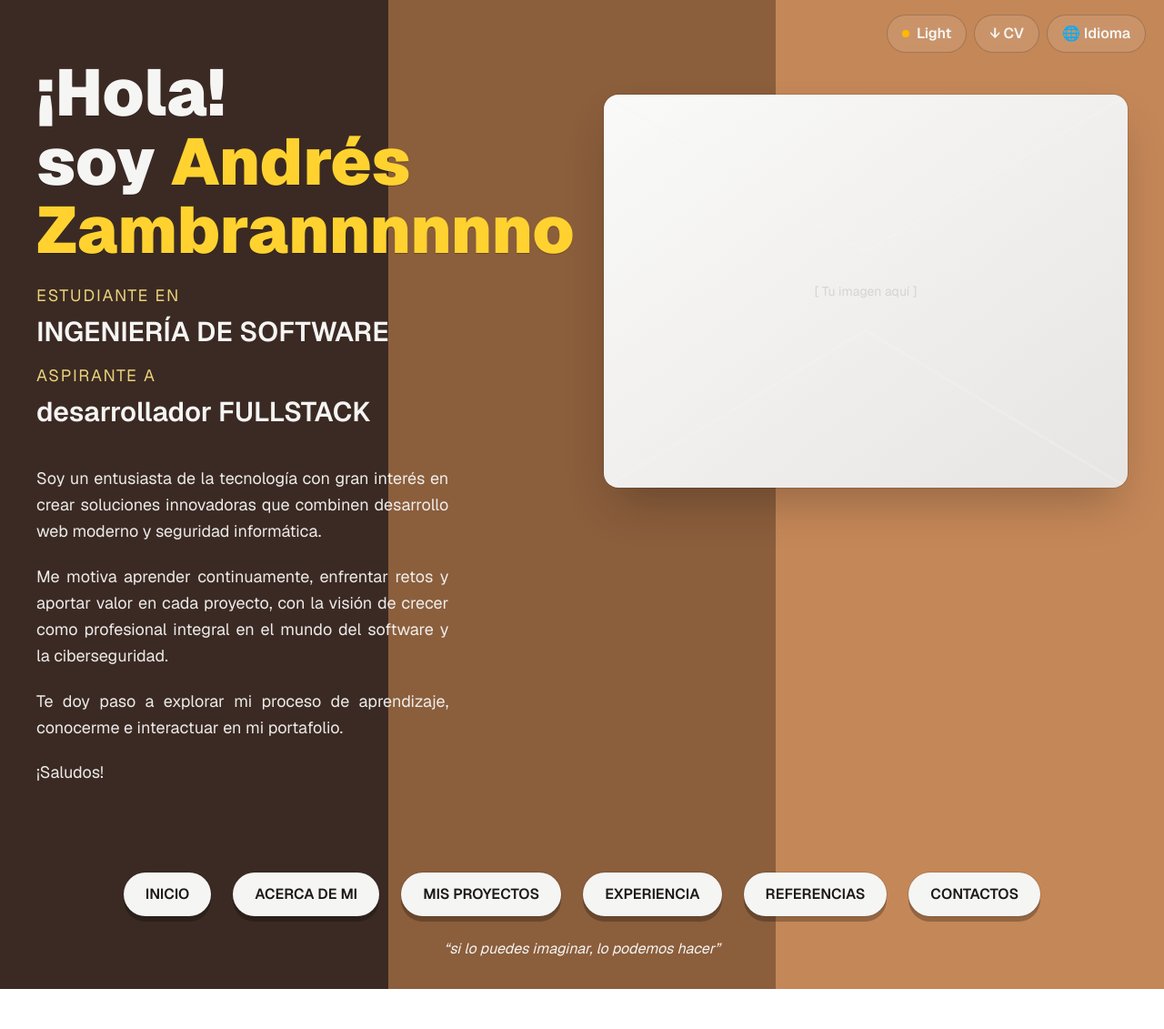
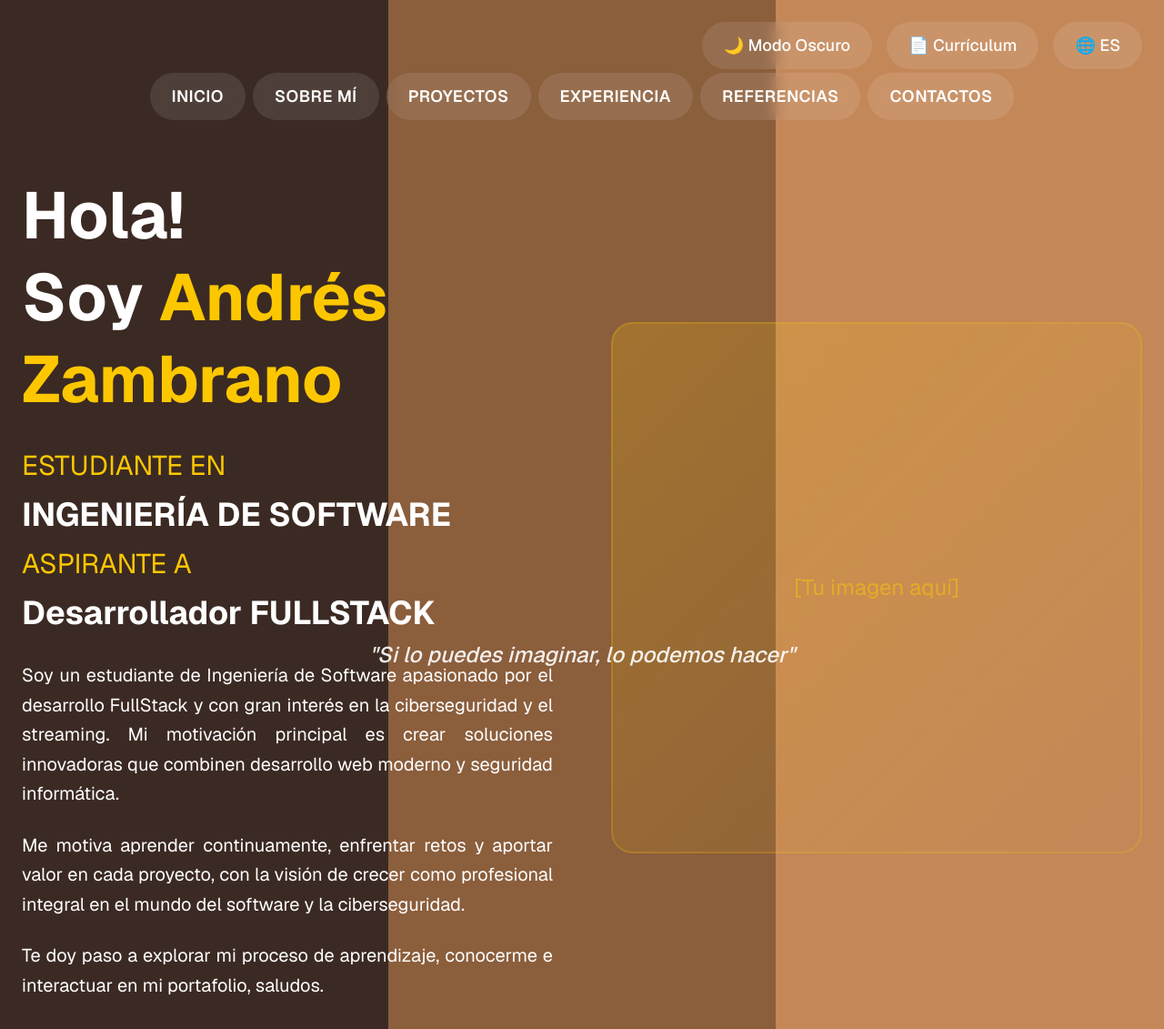
Before and after one commit to andresZam12/aZamb_portf, a Next.js app: page / in a window 1280 px wide. Shown: the whole page at 91% size. Before the commit the page ends 1087 px from the top, so only its background shows below. Built offline with nearby package versions, Linux system fonts and the light colour scheme.

Commit message:
mejoras en interfaz hero

```diff
--- a/src/app/Hero/PortfolioHero.tsx
+++ b/src/app/Hero/PortfolioHero.tsx
@@ -1,203 +1,175 @@
 "use client";
-import { useEffect, useState } from "react";
+
+import { useState, useEffect } from "react";
 import Link from "next/link";
 
-type Lang = "es" | "en";
-
-const t = {
+// Diccionario de traducciones
+const translations = {
   es: {
-    hello: "¡Hola!",
-    iAm: "soy",
-    name: "Andrés Zambrannnnnno",
-    studentIn: "Estudiante en",
-    degree: "INGENIERÍA DE SOFTWARE",
-    aspire: "aspirante a",
-    role: "desarrollador FULLSTACK",
-    p1: "Soy un entusiasta de la tecnología con gran interés en crear soluciones innovadoras que combinen desarrollo web moderno y seguridad informática.",
-    p2: "Me motiva aprender continuamente, enfrentar retos y aportar valor en cada proyecto, con la visión de crecer como profesional integral en el mundo del software y la ciberseguridad.",
-    p3: "Te doy paso a explorar mi proceso de aprendizaje, conocerme e interactuar en mi portafolio.",
-    p4: "¡Saludos!",
-    nav: { home:"INICIO", about:"ACERCA DE MI", projects:"MIS PROYECTOS", exp:"EXPERIENCIA", refs:"REFERENCIAS", contacts:"CONTACTOS" },
-    motto: "“si lo puedes imaginar, lo podemos hacer”",
-    cv: "↓ CV",
-    themeLabel: (dark:boolean)=> dark?"Dark":"Light",
-    langBtn: "Idioma",
-    langs: { es: "Español", en: "Inglés" }
+    darkMode: "🌙 Modo Oscuro",
+    lightMode: "☀ Modo Claro",
+    resume: "📄 Currículum",
+    navigation: {
+      home: "INICIO",
+      about: "SOBRE MÍ",
+      projects: "PROYECTOS",
+      experience: "EXPERIENCIA",
+      references: "REFERENCIAS",
+      contacts: "CONTACTOS",
+    },
+    hero: {
+      greeting: "Hola!",
+      im: "Soy",
+      name: "Andrés Zambrano",
+      studentIn: "ESTUDIANTE EN",
+      degree: "INGENIERÍA DE SOFTWARE",
+      aspiring: "ASPIRANTE A",
+      role: "Desarrollador FULLSTACK",
+      description1:
+        "Soy un estudiante de Ingeniería de Software apasionado por el desarrollo FullStack y con gran interés en la ciberseguridad y el streaming. Mi motivación principal es crear soluciones innovadoras que combinen desarrollo web moderno y seguridad informática.",
+      description2:
+        "Me motiva aprender continuamente, enfrentar retos y aportar valor en cada proyecto, con la visión de crecer como profesional integral en el mundo del software y la ciberseguridad.",
+      description3:
+        "Te doy paso a explorar mi proceso de aprendizaje, conocerme e interactuar en mi portafolio, saludos.",
+    },
+    motto: "Si lo puedes imaginar, lo podemos hacer",
   },
   en: {
-    hello: "Hello!",
-    iAm: "I'm",
-    name: "Andrés Zambrannnno",
-    studentIn: "Student in",
-    degree: "SOFTWARE ENGINEERING",
-    aspire: "aspiring",
-    role: "FULLSTACK developer",
-    p1: "I'm a technology enthusiast focused on building innovative, secure and scalable web solutions.",
-    p2: "I'm motivated by continuous learning, facing challenges, and adding value in every project, aiming to grow as a software and cybersecurity professional.",
-    p3: "Feel free to explore my learning journey and interact with my portfolio.",
-    p4: "Cheers!",
-    nav: { home:"HOME", about:"ABOUT", projects:"PROJECTS", exp:"EXPERIENCE", refs:"REFERENCES", contacts:"CONTACTS" },
-    motto: "“if you can imagine it, we can build it”",
-    cv: "↓ Resume",
-    themeLabel: (dark:boolean)=> dark?"Dark":"Light",
-    langBtn: "Language",
-    langs: { es: "Spanish", en: "English" }
-  }
-} as const;
+    darkMode: "🌙 Dark Mode",
+    lightMode: "☀ Light Mode",
+    resume: "📄 Resume",
+    navigation: {
+      home: "HOME",
+      about: "ABOUT",
+      projects: "PROJECTS",
+      experience: "EXPERIENCE",
+      references: "REFERENCES",
+      contacts: "CONTACTS",
+    },
+    hero: {
+      greeting: "Hello!",
+      im: "I'm",
+      name: "Andrés Zambrano",
+      studentIn: "STUDENT IN",
+      degree: "SOFTWARE ENGINEERING",
+      aspiring: "ASPIRING",
+      role: "FULLSTACK Developer",
+      description1:
+        "I'm a Software Engineering student passionate about FullStack development with great interest in cybersecurity and streaming. My main motivation is to create innovative solutions that combine modern web development and computer security.",
+      description2:
+        "I'm motivated by continuous learning, facing challenges, and adding value in every project, aiming to grow as a comprehensive professional in the software and cybersecurity world.",
+      description3:
+        "Feel free to explore my learning process, get to know me and interact with my portfolio, greetings.",
+    },
+    motto: "If you can imagine it, we can build it",
+  },
+};
 
 export default function PortfolioHero() {
   const [isDark, setIsDark] = useState(false);
-  const [lang, setLang] = useState<Lang>("es");
-  const [openLang, setOpenLang] = useState(false);
+  const [lang, setLang] = useState<'es' | 'en'>('es');
+  const t = translations[lang];
 
+  // Fijar el modo claro por defecto
   useEffect(() => {
-    const persistedTheme = localStorage.getItem("theme") === "dark";
-    setIsDark(persistedTheme);
-    document.documentElement.classList.toggle("dark", persistedTheme);
-
-    const persistedLang = (localStorage.getItem("lang") as Lang) || "es";
-    setLang(persistedLang);
-    document.documentElement.lang = persistedLang;
+    document.documentElement.classList.remove("dark");
   }, []);
 
-  const toggleTheme = () => {
-    const next = !isDark;
-    setIsDark(next);
-    document.documentElement.classList.toggle("dark", next);
-    localStorage.setItem("theme", next ? "dark" : "light");
-  };
-
-  const changeLang = (l: Lang) => {
-    setLang(l);
-    localStorage.setItem("lang", l);
-    document.documentElement.lang = l;
-    setOpenLang(false);
-  };
-
-  const i = t[lang];
-
   return (
-    <div className="min-h-screen w-full text-stone-100 relative overflow-hidden">
-      {/* FONDO: 3 franjas café (light) / 3 franjas gris/negro (dark) */}
+    <div className="min-h-screen relative overflow-hidden">
+      {/* Fondo de 3 franjas */}
       <span
         aria-hidden
-        className="
-          absolute inset-0 -z-10
-          bg-[linear-gradient(to_right,#3b2a23_0%,#3b2a23_33.34%,#8b5e3c_33.34%,#8b5e3c_66.67%,#c48758_66.67%,#c48758_100%)]
-          dark:bg-[linear-gradient(to_right,#0b0b0b_0%,#0b0b0b_33.34%,#232323_33.34%,#232323_66.67%,#3a3a3a_66.67%,#3a3a3a_100%)]
-        "
+        className={`absolute inset-0 -z-10 ${
+          isDark
+            ? "bg-[linear-gradient(to_right,#1a1a1a_0%,#1a1a1a_33.34%,#2d2d2d_33.34%,#2d2d2d_66.67%,#404040_66.67%,#404040_100%)]"
+            : "bg-[linear-gradient(to_right,#3b2a23_0%,#3b2a23_33.34%,#8b5e3c_33.34%,#8b5e3c_66.67%,#c48758_66.67%,#c48758_100%)]"
+        }`}
       />
 
-      {/* BOTONES FIJOS (arriba-derecha) */}
-      <div className="fixed top-4 right-5 z-50 flex items-center gap-2">
+      {/* Botones fijos superiores */}
+      <div className="fixed top-0 right-0 z-50 p-4 flex gap-2 md:p-6 md:gap-4">
         <button
-          onClick={toggleTheme}
-          aria-label={`Cambiar a modo ${i.themeLabel(!isDark)}`}
-          className="inline-flex items-center gap-2 rounded-full border border-black/20 dark:border-white/10 px-4 py-2 text-sm md:text-base font-semibold bg-white/10 hover:bg-white/20 dark:bg-black/30 backdrop-blur transition"
+          onClick={() => setIsDark(!isDark)}
+          className="px-3 py-2 md:px-6 md:py-3 bg-white/10 hover:bg-white/20 rounded-full backdrop-blur-sm text-white font-medium text-sm md:text-lg transition-all"
         >
-          <span className="inline-block size-2 rounded-full bg-amber-400" />
-          {i.themeLabel(isDark)}
+          {isDark ? t.lightMode : t.darkMode}
         </button>
-
         <a
-          href="/cv-andres-zambrano.pdf"
-          className="inline-flex items-center gap-2 rounded-full border border-black/20 dark:border-white/10 px-4 py-2 text-sm md:text-base font-semibold bg-white/10 hover:bg-white/20 dark:bg-black/30 backdrop-blur transition"
+          href="/cv.pdf"
+          className="px-3 py-2 md:px-6 md:py-3 bg-white/10 hover:bg-white/20 rounded-full backdrop-blur-sm text-white font-medium text-sm md:text-lg transition-all"
+          download
         >
-          {i.cv}
+          {t.resume}
         </a>
-
         <div className="relative">
           <button
-            onClick={() => setOpenLang((v) => !v)}
-            aria-expanded={openLang}
-            aria-haspopup="menu"
-            className="inline-flex items-center gap-2 rounded-full border border-black/20 dark:border-white/10 px-4 py-2 text-sm md:text-base font-semibold bg-white/10 hover:bg-white/20 dark:bg-black/30 backdrop-blur transition"
+            onClick={() => setLang(lang === "es" ? "en" : "es")}
+            className="px-3 py-2 md:px-6 md:py-3 bg-white/10 hover:bg-white/20 rounded-full backdrop-blur-sm text-white font-medium text-sm md:text-lg transition-all"
           >
-            🌐 {i.langBtn}
+            🌐 {lang.toUpperCase()}
           </button>
-          {openLang && (
-            <ul role="menu" className="absolute right-0 mt-2 w-44 rounded-2xl bg-[#3b2a23] text-stone-100 ring-1 ring-black/20 shadow-2xl overflow-hidden">
-              <li>
-                <button onClick={() => changeLang("es")} role="menuitem" className="w-full text-left px-3 py-2 hover:bg-white/10 text-sm">
-                  {i.langs.es}
-                </button>
-              </li>
-              <li>
-                <button onClick={() => changeLang("en")} role="menuitem" className="w-full text-left px-3 py-2 hover:bg-white/10 text-sm">
-                  {i.langs.en}
-                </button>
-              </li>
-            </ul>
-          )}
         </div>
       </div>
 
-      {/* GRID PRINCIPAL */}
-      <main className="mx-auto max-w-screen grid grid-cols-1 lg:grid-cols-12 min-h-screen relative">
-        {/* Columna izquierda */}
-        <section className="lg:col-span-5 px-6 sm:px-10 py-10 lg:py-16">
-          <header className="space-y-5">
-            <h1 className="text-6xl md:text-7xl font-black leading-[1.05] drop-shadow-[0_1px_0_rgba(0,0,0,0.25)]">
-              {i.hello}
+      {/* Navegación principal - Responsive */}
+      <nav className="fixed top-20 left-0 right-0 z-40 overflow-x-auto">
+        <div className="flex justify-start md:justify-center gap-2 px-4 min-w-max mx-auto">
+          {Object.entries(t.navigation).map(([key, value]) => (
+            <Link
+              key={key}
+              href={`/${key === "home" ? "" : key}`}
+              className="px-3 py-2 md:px-6 md:py-3 bg-white/10 hover:bg-white/20 rounded-full backdrop-blur-sm text-white font-semibold text-sm md:text-lg tracking-wide transition-all whitespace-nowrap"
+            >
+              {value}
+            </Link>
+          ))}
+        </div>
+      </nav>
+
+      {/* Contenido principal */}
+      <main className="container mx-auto px-4 md:px-6 pt-40 md:pt-48 pb-8">
+        <div className="grid grid-cols-1 lg:grid-cols-2 gap-16 items-center">
+          {/* Columna de texto */}
+          <div className="text-white space-y-8">
+            <h1 className="text-7xl font-bold leading-tight">
+              {t.hero.greeting}
               <br />
-              <span className="block">
-                {i.iAm} <span className="text-amber-300">{i.name}</span>
-              </span>
+              {t.hero.im}{" "}
+              <span className="text-yellow-400">{t.hero.name}</span>
             </h1>
 
-            <div className="space-y-3">
-              <p className="text-base md:text-lg uppercase tracking-widest text-amber-200/90">{i.studentIn}</p>
-              <h2 className="text-3xl md:text-3xl font-semibold -mt-1">{i.degree}</h2>
+            <div className="space-y-4">
+              <p className="text-3xl text-yellow-400">{t.hero.studentIn}</p>
+              <p className="text-4xl font-bold">{t.hero.degree}</p>
+              <p className="text-3xl text-yellow-400">{t.hero.aspiring}</p>
+              <p className="text-4xl font-bold">{t.hero.role}</p>
+            </div>
 
-              <p className="mt-4 text-base md:text-lg uppercase tracking-widest text-amber-200/90">{i.aspire}</p>
-              <h3 className="text-3xl md:text-3xl font-semibold -mt-1">{i.role}</h3>
+            <div className="space-y-6 text-xl leading-relaxed">
+              <p className="text-justify">{t.hero.description1}</p>
+              <p className="text-justify">{t.hero.description2}</p>
+              <p className="text-justify">{t.hero.description3}</p>
             </div>
-          </header>
+          </div>
 
-          <article className="mt-10 space-y-5 text-justify text-stone-100/95 leading-relaxed text-base md:text-lg">
-            <p>{i.p1}</p>
-            <p>{i.p2}</p>
-            <p>{i.p3}</p>
-            <p>{i.p4}</p>
-          </article>
-        </section>
+          {/* Columna de imagen */}
+          <div className="relative aspect-square w-full max-w-3xl mx-auto">
+            <div className="absolute inset-0 bg-gradient-to-br from-yellow-400/20 to-transparent rounded-3xl">
+              <div className="w-full h-full rounded-3xl border-2 border-yellow-400/20 flex items-center justify-center text-2xl text-yellow-400/50">
+                [Tu imagen aquí]
+              </div>
+            </div>
+          </div>
+        </div>
+      </main>
 
-        {/* Columna derecha: marco/imagen */}
-        <aside className="lg:col-span-7 px-6 sm:px-10 py-10 lg:py-16 relative">
-          <figure className="ml-auto mt-10 w-full max-w-xl aspect-[4/3] rounded-2xl bg-gradient-to-br from-stone-50 to-stone-200 dark:from-neutral-900 dark:to-neutral-800 shadow-2xl ring-1 ring-black/10 dark:ring-white/5 grid place-items-center p-8 relative overflow-hidden">
-            <span className="pointer-events-none absolute inset-0 opacity-30 dark:opacity-10">
-              <svg viewBox="0 0 100 100" preserveAspectRatio="none" className="w-full h-full">
-                <path d="M0 0 L50 40 L100 0" fill="none" stroke="currentColor" strokeWidth="0.6" />
-                <path d="M0 100 L50 60 L100 100" fill="none" stroke="currentColor" strokeWidth="0.6" />
-              </svg>
-            </span>
-            <span className="text-stone-300 text-sm">[ Tu imagen aquí ]</span>
-          </figure>
-        </aside>
-
-        {/* Cinta de botones inferiores */}
-        <footer className="lg:col-span-12 px-6 sm:px-10 py-8">
-          <nav className="flex flex-wrap items-center justify-center gap-4 sm:gap-6">
-            {[
-              { label: i.nav.home, href: "/" },
-              { label: i.nav.about, href: "/about" },
-              { label: i.nav.projects, href: "/projects" },
-              { label: i.nav.exp, href: "/experience" },
-              { label: i.nav.refs, href: "/references" },
-              { label: i.nav.contacts, href: "/contacts" },
-            ].map((b) => (
-              <Link
-                key={b.href}
-                href={b.href}
-                className="inline-flex items-center justify-center rounded-full px-6 py-3 text-sm md:text-base font-semibold bg-stone-100 text-stone-900 hover:bg-white shadow-[0_6px_0_rgba(0,0,0,0.25)] active:translate-y-0.5 active:shadow-[0_4px_0_rgba(0,0,0,0.35)] ring-1 ring-black/10 dark:bg-neutral-900 dark:text-stone-100 dark:ring-white/10 dark:hover:bg-black/80"
-              >
-                {b.label}
-              </Link>
-            ))}
-          </nav>
-          <p className="mt-6 text-center italic text-sm md:text-base">{i.motto}</p>
-        </footer>
-      </main>
-    </div>
-  );
+      {/* Frase motivacional - No fija en móvil */}
+      <footer className="text-center py-8 md:fixed md:bottom-8 md:left-0 md:right-0">
+        <p className="text-xl md:text-2xl italic font-medium text-white/90">
+          "{t.motto}"
+        </p>
+      </footer>
+    </div>
+  );
 }
```
